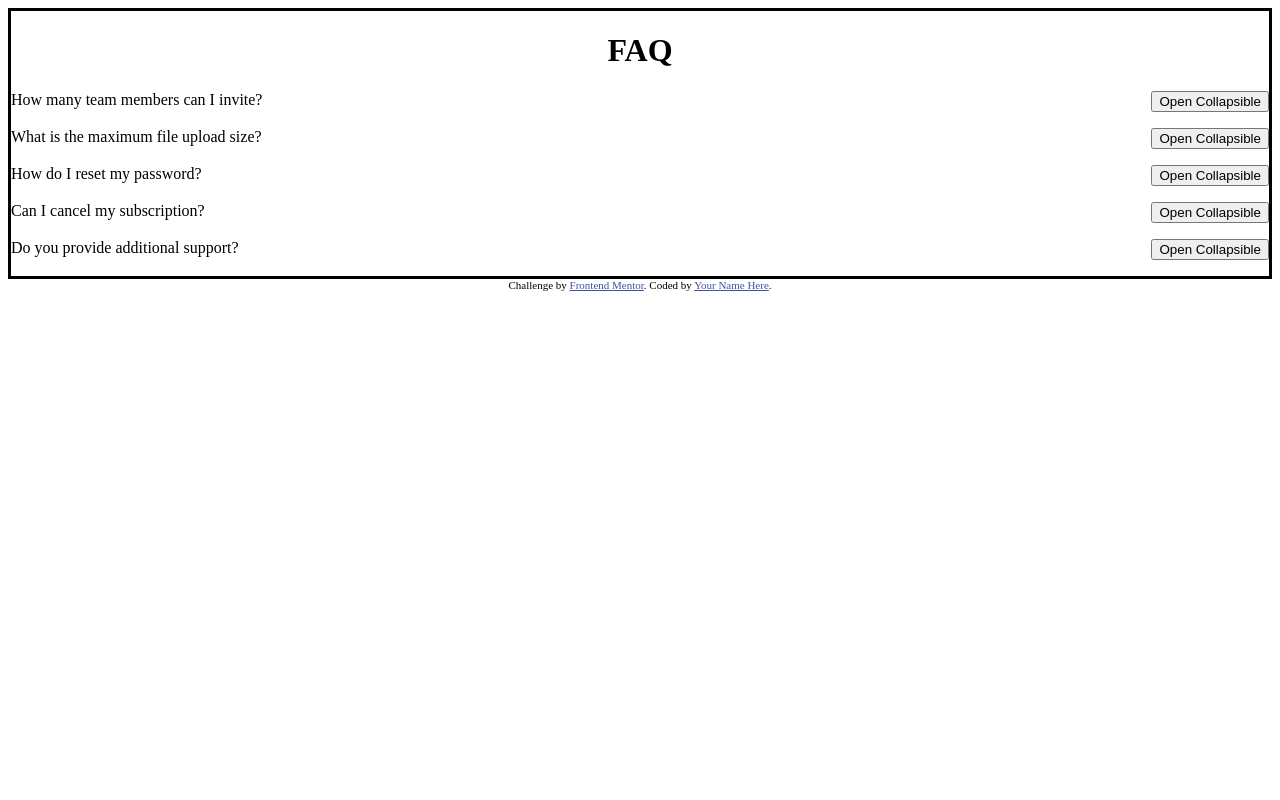
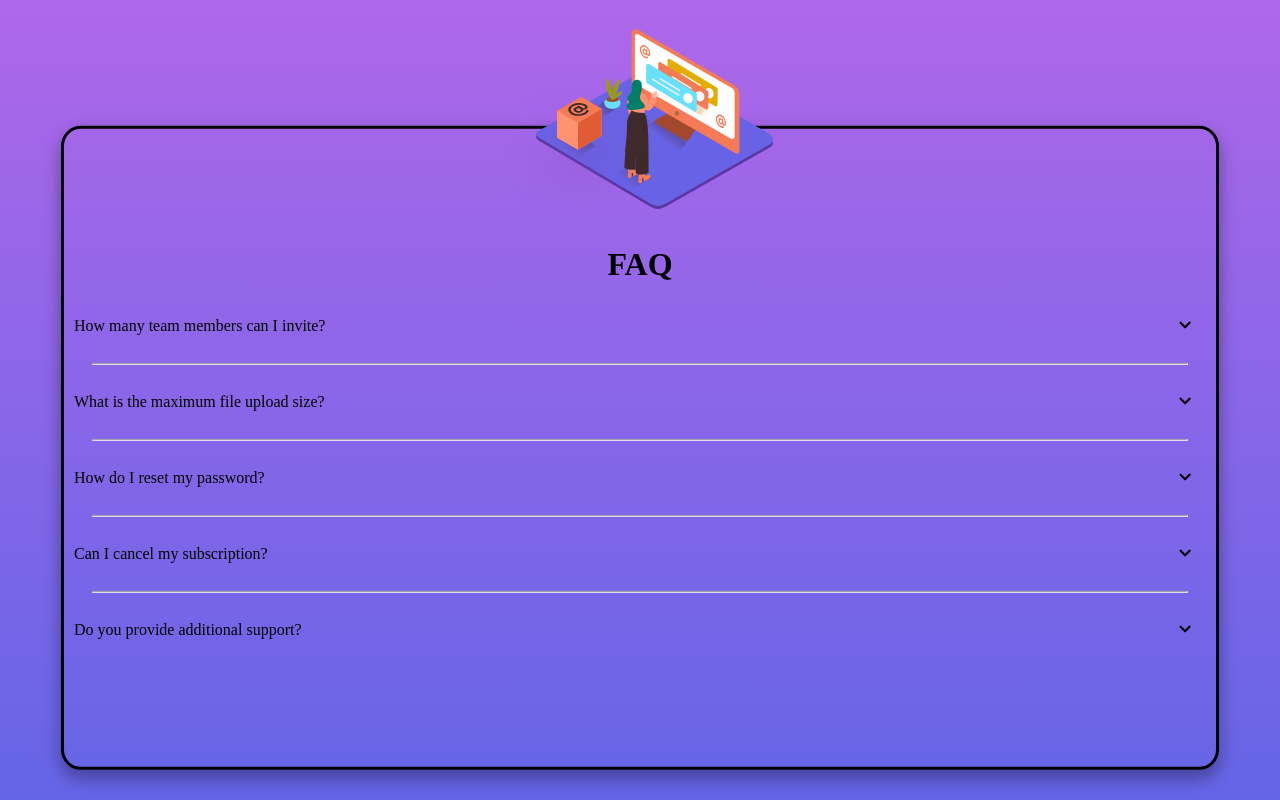
Before and after one commit to TofuSupreme/faq-accordion-card, a plain HTML site: page index.html in a window 1280 px wide. Drawn offline with Linux system fonts and the light colour scheme.

Commit message:
css basic skeleton

```diff
--- a/index.html
+++ b/index.html
@@ -16,6 +16,10 @@
 
     <!-- Feel free to remove these styles or customise in your own stylesheet 👍 -->
     <link rel="stylesheet" href="style.css" />
+    <link
+      rel="stylesheet"
+      href="https://cdnjs.cloudflare.com/ajax/libs/font-awesome/5.15.3/css/all.min.css"
+    />
     <style>
       .attribution {
         font-size: 11px;
@@ -28,65 +32,84 @@
   </head>
   <body>
     <div class="container">
+      <div class="offset-container">
+        <div class="img-container">
+          <img
+            src="images/illustration-woman-online-mobile.svg"
+            alt="box-image"
+            class="FAQ-image"
+          />
+        </div>
         <h1>FAQ</h1>
         <div class="question-container">
           <p class="faq-question">
             How many team members can I invite?
-          <button type="button" class="collapsible">Open Collapsible</button>
+            <button type="button" class="collapsible">
+              <i class="fas fa-chevron-down"></i>
+            </button>
           </p>
 
           <p class="faq-answer">
-          You can invite up to 2 additional users on the Free plan. There is no
-          limit on team members for the Premium plan.
+            You can invite up to 2 additional users on the Free plan. There is
+            no limit on team members for the Premium plan.
           </p>
         </div>
-
+        <hr class="divider" />
         <div class="question-container">
           <p class="faq-question">
             What is the maximum file upload size?
-          <button type="button" class="collapsible">Open Collapsible</button>
+            <button type="button" class="collapsible">
+              <i class="fas fa-chevron-down"></i>
+            </button>
           </p>
           <p class="faq-answer">
             No more than 2GB. All files in your account must fit your allotted
             storage space.
           </p>
         </div>
+        <hr class="divider" />
+
         <div class="question-container">
           <p class="faq-question">
             How do I reset my password?
-          <button type="button" class="collapsible">Open Collapsible</button>
+            <button type="button" class="collapsible">
+              <i class="fas fa-chevron-down"></i>
+            </button>
           </p>
           <p class="faq-answer">
-          Click “Forgot password” from the login page or “Change password” from
-          your profile page. A reset link will be emailed to you.
+            Click “Forgot password” from the login page or “Change password”
+            from your profile page. A reset link will be emailed to you.
           </p>
         </div>
+        <hr class="divider" />
+
         <div class="question-container">
           <p class="faq-question">
             Can I cancel my subscription?
-          <button type="button" class="collapsible">Open Collapsible</button>
+            <button type="button" class="collapsible">
+              <i class="fas fa-chevron-down"></i>
+            </button>
           </p>
           <p class="faq-answer">
             Yes! Send us a message and we’ll process your request no questions
             asked.
           </p>
         </div>
+        <hr class="divider" />
+
         <div class="question-container">
           <p class="faq-question">
             Do you provide additional support?
-          <button type="button" class="collapsible">Open Collapsible</button>
+            <button type="button" class="collapsible">
+              <i class="fas fa-chevron-down"></i>
+            </button>
           </p>
           <p class="faq-answer">
-          Chat and email support is available 24/7. Phone lines are open during
-          normal business hours.
+            Chat and email support is available 24/7. Phone lines are open
+            during normal business hours.
           </p>
         </div>
       </div>
-    <div class="attribution">
-      Challenge by
-      <a href="https://www.frontendmentor.io?ref=challenge" target="_blank"
-        >Frontend Mentor</a
-      >. Coded by <a href="#">Your Name Here</a>.
     </div>
   </body>
 </html>
--- a/style.css
+++ b/style.css
@@ -1,14 +1,45 @@
 /* Build for mobile first  */
+body {
+  background-image: linear-gradient(hsla(273, 75%, 66%, 1), hsl(240, 73%, 65%));
+  margin: 0;
+  background-repeat: no-repeat;
+  background-attachment: fixed;
+}
+.container {
+  /* Add solid border to make it easy to adjust height/spacing of the FAQ card */
+  border: solid;
+  border-radius: 20px;
+  width: 90%;
+  position: absolute;
+  top: 60%;
+  left: 50%;
+  transform: translate(-50%, -55%);
+  box-shadow: 0 10px 16px 0 rgb(0 0 0 / 20%), 0 6px 20px 0 rgb(0 0 0 / 19%);
+}
 
-.container {
-  /* Add border to make it easy to adjust height/spacing of the FAQ card */
-  border: solid;
+.offset-container {
+  position: relative;
+  top: -100px;
 }
+
+.FAQ-image {
+  position: relative;
+  text-align: center;
+}
+
+.img-container {
+  display: flex;
+  width: 100%;
+  justify-content: center;
+}
+
 .faq-question {
   display: flex;
+  align-items: center;
   justify-content: space-between;
+  padding-left: 10px;
+  padding-right: 10px;
 }
-
 h1 {
   text-align: center;
 }
@@ -16,3 +47,14 @@ h1 {
 .faq-answer {
   display: none;
 }
+
+.collapsible {
+  min-width: 42px;
+  min-height: 42px;
+  border: none;
+  background: none;
+}
+
+.divider {
+  width: 95%;
+}
```
Lines whose indentation alone changed are shown as unchanged.
